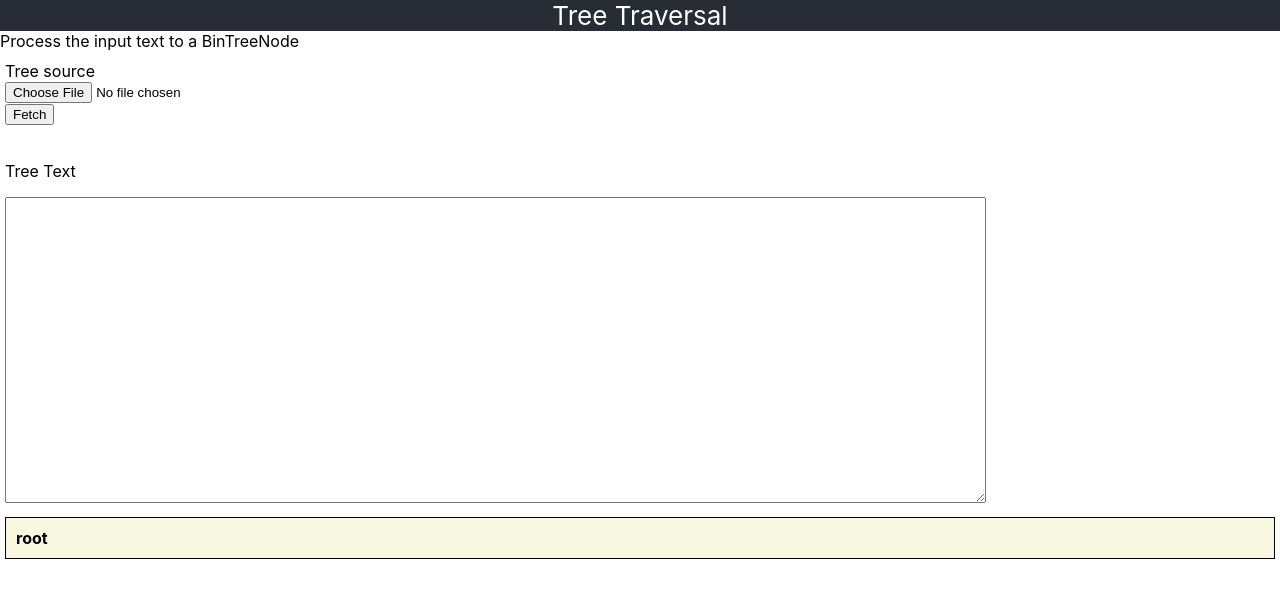
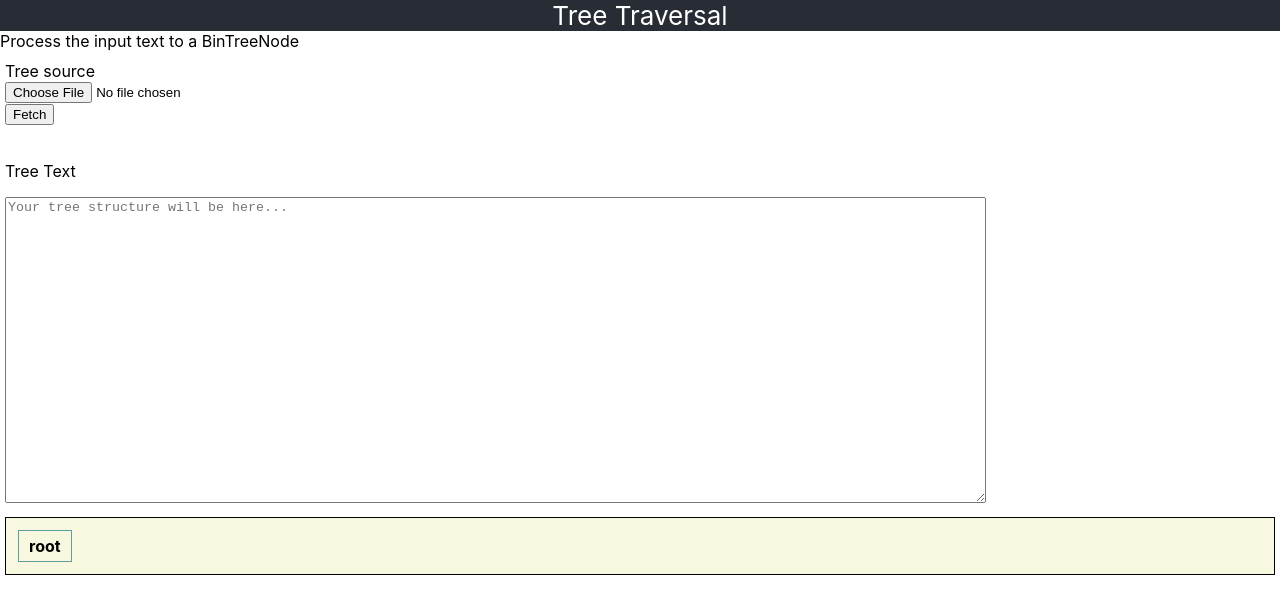
Before and after one commit to malaguitte/mobx-react-tree-ui, a React (Create React App) app: page / in a window 1280 px wide. Shown: the top 614 px of the page. Built offline with nearby package versions, Linux system fonts and the light colour scheme.

Commit message:
Rendering Tree correctly, added some styling

```diff
--- a/src/TreeInput.tsx
+++ b/src/TreeInput.tsx
@@ -54,6 +54,7 @@ export class TreeInput extends React.Component<TreeInputProps, TreeInputState>{
             // In order to display the JSON nicely for the user, we call `prettyPrint` here.
             treeText: prettyPrint(tree)
         });
+        this.props.onChange(tree);
 
         // After you implement parseArrayToTree above, comment the below code
         // const treeNodeFormat: BinTreeNode = JSON.parse(this.state.treeText);
@@ -93,6 +94,10 @@ export class TreeInput extends React.Component<TreeInputProps, TreeInputState>{
         });
     }
 
+    onChangeTree = () => {
+        console.log("onchanged");
+    }
+
     render() {
         return (
             <div>
@@ -106,7 +111,14 @@ export class TreeInput extends React.Component<TreeInputProps, TreeInputState>{
                 <br/>
                 <button onClick={this.loadAndReadFile}>Fetch</button><br /><br />
                 <p>Tree Text</p>
-                <textarea rows={20} cols={120} value={this.state.treeText}></textarea>
+                <textarea
+                    rows={20}
+                    cols={120}
+                    value={this.state.treeText}
+                    onChange={this.onChangeTree}
+                    placeholder="Your tree structure will be here..."
+                >
+                </textarea>
 
             </div>
         )
--- a/src/TreeOutput.scss
+++ b/src/TreeOutput.scss
@@ -1,14 +1,21 @@
-.treeNode{
-    // fill me in
+.treeNode {
+    border: 1px solid #ccc;
+	padding: 5px 10px;
+    display: inline-block;
+    text-align: center;
+    border: 1px solid cadetblue;
+    margin: 2px;
 }
 
-.treeNode > .nodeId{
+.treeNode > .nodeId {
     font-weight: bold;
 }
 .treeNode > .nodeChildren{
-    //fill me in
+	border: 1px solid orange;
+	display: inline-block;
 }
 
-.nodeChildren > .treeNode{
-
+.nodeChildren > .treeNode {
+    float: left;
+	padding: 20px 5px 0 5px;
 }
```
